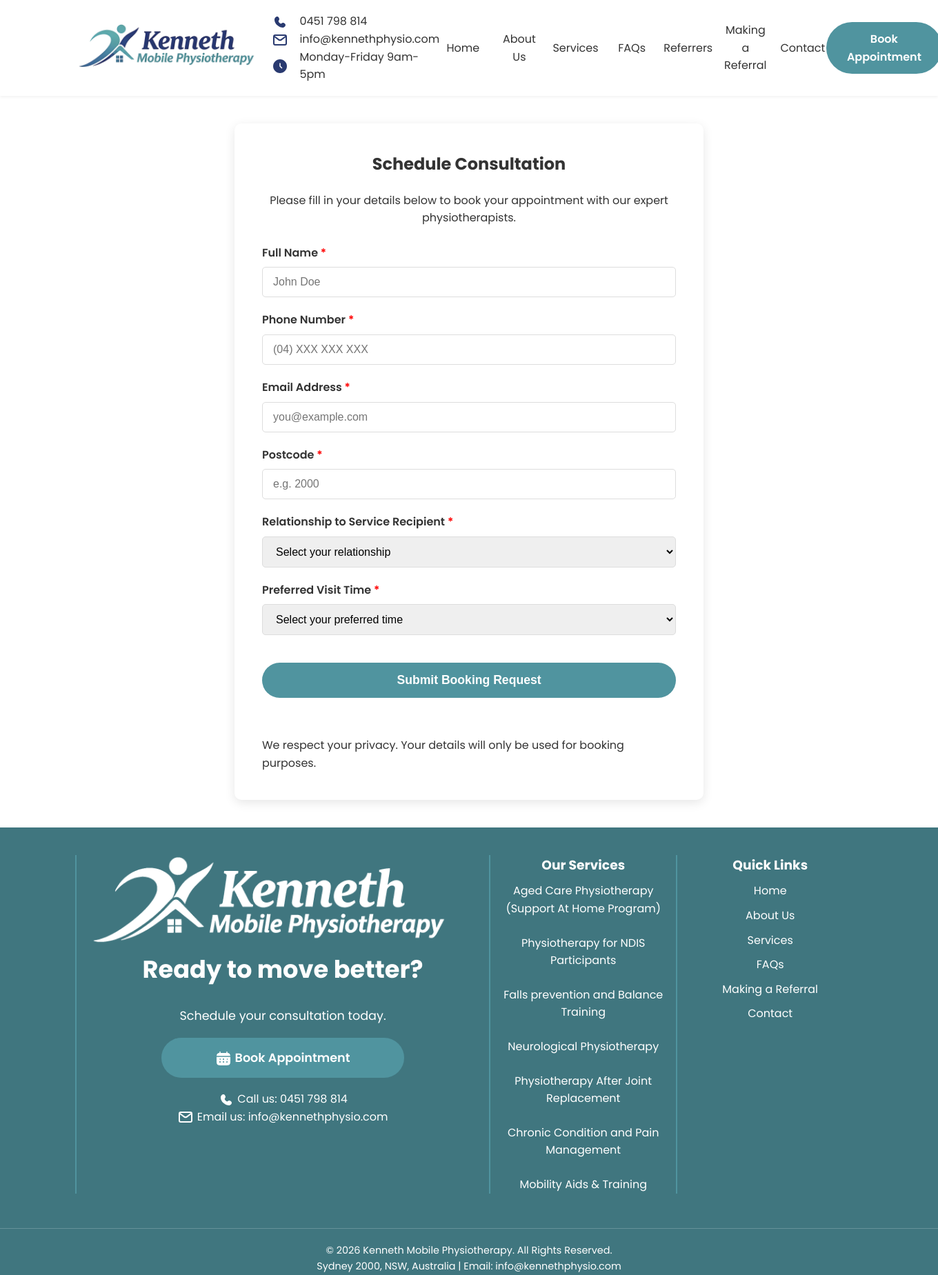
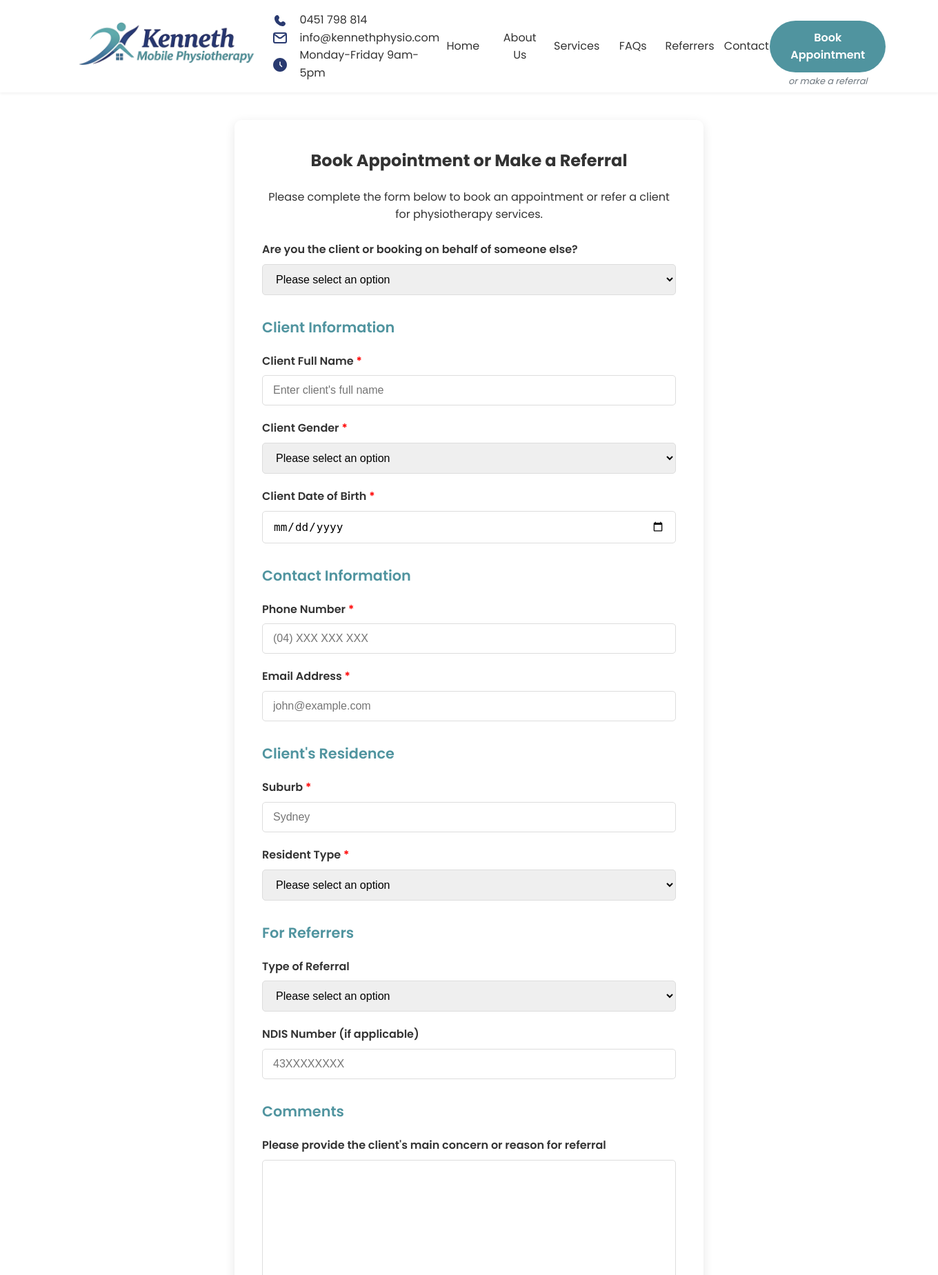
Before and after one commit to sonnel2308/kenneth-mobile-physio, a Flask app: page /booking in a window 1360 px wide. Shown: the top 1849 px of the page at 69% size. Run offline with Flask 3, Linux system fonts and the light colour scheme.

Commit message:
update booking form and service photos

```diff
--- a/flask_app/app.py
+++ b/flask_app/app.py
@@ -37,11 +37,6 @@ def referrers_page():
     """Renders the referrers page."""
     return render_template('referrers.html', title='Referrers')
 
-@app.route('/referral', methods=['GET'])
-def referral_page():
-    """Renders the referral form page."""
-    return render_template('making-a-referral.html', title='Making a Referral')
-
 @app.route('/contact', methods=['GET'])
 def contact_page():
     """Renders the contact page."""
--- a/flask_app/static/css/booking.css
+++ b/flask_app/static/css/booking.css
@@ -69,6 +69,5 @@
     font-weight: 600;
     color: var(--color-primary);
     margin-top: 10px;
-    margin-bottom: 15px;
     text-align: left;
 }
--- a/flask_app/static/css/navbar.css
+++ b/flask_app/static/css/navbar.css
@@ -118,19 +118,24 @@
     flex-shrink: 1;
 }
 
-.cta-button-nav {
-    flex-shrink: 0;
-    background-color: var(--color-secondary);
-    color: white !important;
-    padding: 8px 18px;
-    border-radius: 25px;
-    white-space: nowrap;
+.nav-cta {
+    position: relative;
+    display: flex;
+    justify-content: center;
 }
 
-.cta-button-nav:hover {
-    background-color: #506D9F;
-    color: white !important;
-    transition: background-color 0.3s;
+.nav-cta .btn {
+    margin: 0;
+}
+
+.nav-cta .subtitle {
+    position: absolute;
+    top: 100%;
+    margin-top: 0.2rem;
+    font-style: italic;
+    font-size: 0.8rem;
+    color: var(--color-text-muted);
+    white-space: nowrap;
 }
 
 /* Responsive Navbar */
--- a/flask_app/static/css/services.css
+++ b/flask_app/static/css/services.css
@@ -32,7 +32,7 @@
 }
 
 /* Service ids */
-#aged-care-physio, #physio-for-ndis, #fall-prevention-balance-training, #post-joint-replacement, #chronic-conditions, #mobility-aid-training, #neurological-physio {
+#aged-care-physio, #physio-for-ndis, #fall-prevention-balance-training, #joint-replacement, #chronic-conditions, #mobility-aid-training, #neurological-physio {
     scroll-margin-top: 150px;
 }
 
--- a/flask_app/templates/booking.html
+++ b/flask_app/templates/booking.html
@@ -3,28 +3,55 @@
 <head>
     <meta charset="UTF-8">
     <meta name="viewport" content="width=device-width, initial-scale=1.0">
-    <title>Book Appointment | Optimal Motion Physiotherapy</title>
+    <title>Making a Referral | Kenneth Mobile Physiotherapy</title>
     <link rel="stylesheet" href="{{ url_for('static', filename='css/styles.css') }}">
     <link rel="stylesheet" href="{{ url_for('static', filename='css/navbar.css') }}">
     <link rel="stylesheet" href="{{ url_for('static', filename='css/booking.css') }}">
+    <link rel="stylesheet" href="{{ url_for('static', filename='css/footer.css') }}">
     <link href="https://fonts.googleapis.com/css2?family=Poppins:wght@300;400;600;700&display=swap" rel="stylesheet">
 </head>
 <body>
     {% include 'components/navbar.html' %}
 
-    <!-- Booking Form Section -->
-    <section id="booking-form-container" class="booking-section section-padding">
+    <!-- Referral Form Section -->
+    <section id="referral-form-container" class="booking-section section-padding">
         <div class="container">
             <div class="form-card">
-                <h2 class="text-center mb-4">Schedule Consultation</h2>
-                <p class="text-center mb-5">Please fill in your details below to book your appointment with our expert physiotherapists.</p>
+                <h2 class="text-center mb-4">Book Appointment or Make a Referral</h2>
+                <p class="text-center mb-5">Please complete the form below to book an appointment or refer a client for physiotherapy services.</p>
 
                 <!-- Form structure -->
-                <form action="/book-appointment" method="POST" class="booking-form">
+                <form action="/make-referral" method="POST" class="booking-form">
                     <div class="form-group">
-                        <label for="full_name">Full Name <span class="required">*</span></label>
-                        <input type="text" id="full_name" name="full_name" class="form-control" required placeholder="John Doe">
+                        <label for="relationship_to_client">Are you the client or booking on behalf of someone else?</label>
+                        <select name="relationship_to_client" id="relationship_to_client" class="form-control">
+                            <option value="" disabled selected hidden>Please select an option</option>
+                            <option value="client">I am the client</option>
+                            <option value="other">I am a family member / support coordinator / case manager / carer</option>
+                        </select>
                     </div>
+
+                    <div class="section-title">Client Information</div>
+
+                    <div class="form-group">
+                        <label for="client_full_name">Client Full Name <span class="required">*</span></label>
+                        <input type="text" id="client_full_name" name="client_full_name" class="form-control" required placeholder="Enter client's full name">
+                    </div>
+                    <div class="form-group">
+                        <label for="client_gender">Client Gender <span class="required">*</span></label>
+                        <select name="client_gender" id="client_gender" class="form-control">
+                            <option value="" disabled selected hidden>Please select an option</option>
+                            <option value="male">Male</option>
+                            <option value="female">Female</option>
+                        </select>
+                    </div>
+
+                    <div class="form-group">
+                        <label for="client_dob">Client Date of Birth <span class="required">*</span></label>
+                        <input type="date" id="client_dob" name="client_dob" class="form-control" required>
+                    </div>
+
+                    <div class="section-title">Contact Information</div>
 
                     <div class="form-group">
                         <label for="phone_number">Phone Number <span class="required">*</span></label>
@@ -33,41 +60,58 @@
 
                     <div class="form-group">
                         <label for="email">Email Address <span class="required">*</span></label>
-                        <input type="email" id="email" name="email" class="form-control" required placeholder="you@example.com">
+                        <input type="email" id="email" name="email" class="form-control" required placeholder="john@example.com">
+                    </div>
+
+                    <div class="section-title">Client's Residence</div>
+
+                    <div class="form-group">
+                        <label for="suburb">Suburb <span class="required">*</span></label>
+                        <input type="text" id="suburb" name="suburb" class="form-control" required placeholder="Sydney">
                     </div>
 
                     <div class="form-group">
-                        <label for="postcode">Postcode <span class="required">*</span></label>
-                        <input type="text" id="postcode" name="postcode" class="form-control" required placeholder="e.g. 2000">
+                        <label for="resident_type">Resident Type <span class="required">*</span></label>
+                        <select name="resident_type" id="resident_type" class="form-control">
+                            <option value="" disabled selected hidden>Please select an option</option>
+                            <option value="private_resident">Private Resident</option>
+                            <option value="supported_independent_living">Supported Independent Living (SIL)</option>
+                            <option value="group_home">Group Home</option>
+                            <option value="aged_care">Aged Care Facility</option>
+                            <option value="other">Other</option>
+                        </select>
                     </div>
 
+                    <div class="section-title">For Referrers</div>
+
                     <div class="form-group">
-                        <label for="relationship">Relationship to Service Recipient <span class="required">*</span></label>
-                        <select id="relationship" name="relationship" class="form-control" required>
-                            <option value="" disabled selected>Select your relationship</option>
-                            <option value="myself">For myself</option>
-                            <option value="family_member">Family member</option>
-                            <option value="friend">Friend</option>
-                            <option value="allied_community_health">Allied community health professional</option>
-                            <option value="general_practitioner">General practitioner</option>
-                            <option value="support_at_home_package_manager">Support at home package manager</option>
-                            <option value="ndis_planner_support_coordinator">NDIS planner - support coordinator</option>
-                            <option value="others">Others</option>
+                        <label for="referral_type">Type of Referral</label>
+                        <select name="referral_type" id="referral_type" class="form-control">
+                            <option value="" disabled selected hidden>Please select an option</option>
+                            <option value="support_at_home">Support at Home</option>
+                            <option value="ndis">NDIS</option>
+                            <option value="medicare">Medicare</option>
+                            <option value="chronic_condition">Chronic Condition Management Plan</option>
+                            <option value="private_health_insurance">Private Health Insurance</option>
+                            <option value="not_sure">Not Sure</option>
                         </select>
                     </div>
 
                     <div class="form-group">
-                        <label for="time">Preferred Visit Time <span class="required">*</span></label>
-                        <select id="time" name="time" class="form-control" required>
-                            <option value="" disabled selected>Select your preferred time</option>
-                            <option value="morning">Morning (9am - 12pm)</option>
-                            <option value="afternoon">Afternoon (1pm - 5pm)</option>
-                        </select>
+                        <label for="ndis_number">NDIS Number (if applicable)</label>
+                        <input type="text" id="ndis_number" name="ndis_number" class="form-control" placeholder="43XXXXXXXX">
                     </div>
 
-                    <button type="submit" class="btn btn-primary btn-large mt-4">Submit Booking Request</button>
+                    <div class="section-title">Comments</div>
 
-                    <p class="disclaimer mt-4">We respect your privacy. Your details will only be used for booking purposes.</p>
+                    <div class="form-group">
+                        <label for="client_concern">Please provide the client's main concern or reason for referral</label>
+                        <textarea name="client_concern" id="client_concern" class="form-control" rows="10"></textarea>
+                    </div>
+
+                    <button type="submit" class="btn btn-primary btn-large mt-4">Submit Referral Request</button>
+
+                    <p class="disclaimer mt-4">We respect your privacy. All information will be kept confidential and used solely for referral purposes.</p>
                 </form>
             </div>
         </div>
@@ -75,7 +119,7 @@
 
     {% include 'components/footer.html' %}
     <script>
-        // Simple script to handle the CTA button on the nav bar when on the booking page
+        // Simple script to handle the CTA button on the nav bar when on the referral page
         document.querySelector('.cta-button-nav').setAttribute('href', '/booking');
     </script>
 </body>
--- a/flask_app/templates/components/navbar.html
+++ b/flask_app/templates/components/navbar.html
@@ -28,17 +28,19 @@
                     <a href="/services#physio-for-ndis" class="dropdown-item" role="menuitem">NDIS Physio</a>
                     <a href="/services#fall-prevention-balance-training" class="dropdown-item" role="menuitem">Fall Prevention & Balance Training</a>
                     <a href="/services#neurological-physio" class="dropdown-item" role="menuitem">Neurological Physio</a>
-                    <a href="/services#post-joint-replacement" class="dropdown-item" role="menuitem">Joint Replacement Physio</a>
+                    <a href="/services#joint-replacement" class="dropdown-item" role="menuitem">Joint Replacement Physio</a>
                     <a href="/services#chronic-conditions" class="dropdown-item" role="menuitem">Chronic Condition & Pain Management</a>
                     <a href="/services#mobility-aid-training" class="dropdown-item" role="menuitem">Mobility Aids & Training</a>
                 </div>
             </li>
             <li><a href="/faqs" class="nav-item nav-link">FAQs</a></li>
             <li><a href="/referrers" class="nav-item nav-link">Referrers</a></li>
-            <li><a href="/referral" class="nav-item nav-link">Making a Referral</a></li>
             <li><a href="/contact" class="nav-item nav-link">Contact</a></li>
         </ul>
-        <a href="/booking" class="btn btn-primary">Book Appointment</a>
+        <div class="nav-cta">
+            <a href="/booking" class="btn btn-primary">Book Appointment</a>
+            <span class="subtitle">or make a referral</span>
+        </div>
     </div>
 
     <script>
--- a/flask_app/templates/index.html
+++ b/flask_app/templates/index.html
@@ -36,7 +36,7 @@
         <div class="container">
             <h2>Our Services</h2>
             <div class="service-grid">
-                <a href="/services#aged-care-physio" class="service-card" style="--card-image: url('/static/images/service-cards/aged-care.png')">
+                <a href="/services#aged-care-physio" class="service-card" style="--card-image: url('/static/images/service-cards/new-aged-care.png')">
                     <div class="service-card-overlay">
                         <h3>Aged Care Physiotherapy (Support At Home Program)</h3>
                     </div>
@@ -51,7 +51,7 @@
                         <h3>Falls prevention and Balance Training</h3>
                     </div>
                 </a>
-                <a href="/services#post-joint-replacement" class="service-card" style="--card-image: url('/static/images/service-cards/post-joint-replacement.jpg')">
+                <a href="/services#joint-replacement" class="service-card" style="--card-image: url('/static/images/service-cards/new-joint-replacement.png')">
                     <div class="service-card-overlay">
                         <h3>Physiotherapy After Joint Replacement</h3>
                     </div>
--- a/flask_app/templates/services.html
+++ b/flask_app/templates/services.html
@@ -99,9 +99,9 @@
                     </div>
                     <button class="read-more-btn">Read More</button>
                 </div>
-                <div id="post-joint-replacement" class="service-card" data-accordion="false">
+                <div id="joint-replacement" class="service-card" data-accordion="false">
                     <div class="service-card-preview">
-                        <div class="service-card-image" style="--card-image: url('/static/images/service-cards/post-joint-replacement.jpg')"></div>
+                        <div class="service-card-image" style="--card-image: url('/static/images/service-cards/joint-replacement.png')"></div>
                         <h3>Physiotherapy After Joint Replacement</h3>
                         <p class="preview-text">
                             Physiotherapy plays an important role in helping you recover after joint replacement surgery. Kenneth Mobile Physiotherapy provides personalised in-home rehabilitation to help you regain movement, strength and confidence. Treatment may include improving joint movement and strength, walking and mobility retraining, managing pain and swelling, and building confidence with everyday activities.
```
Also changed, not shown: flask_app/templates/making-a-referral.html (deleted, +0 -98 lines), flask_app/templates/referrers.html (+10 -3 lines), flask_app/static/images/service-cards/joint-replacement.png (added), flask_app/static/images/service-cards/post-joint-replacement.jpg (deleted), 1 other file.
